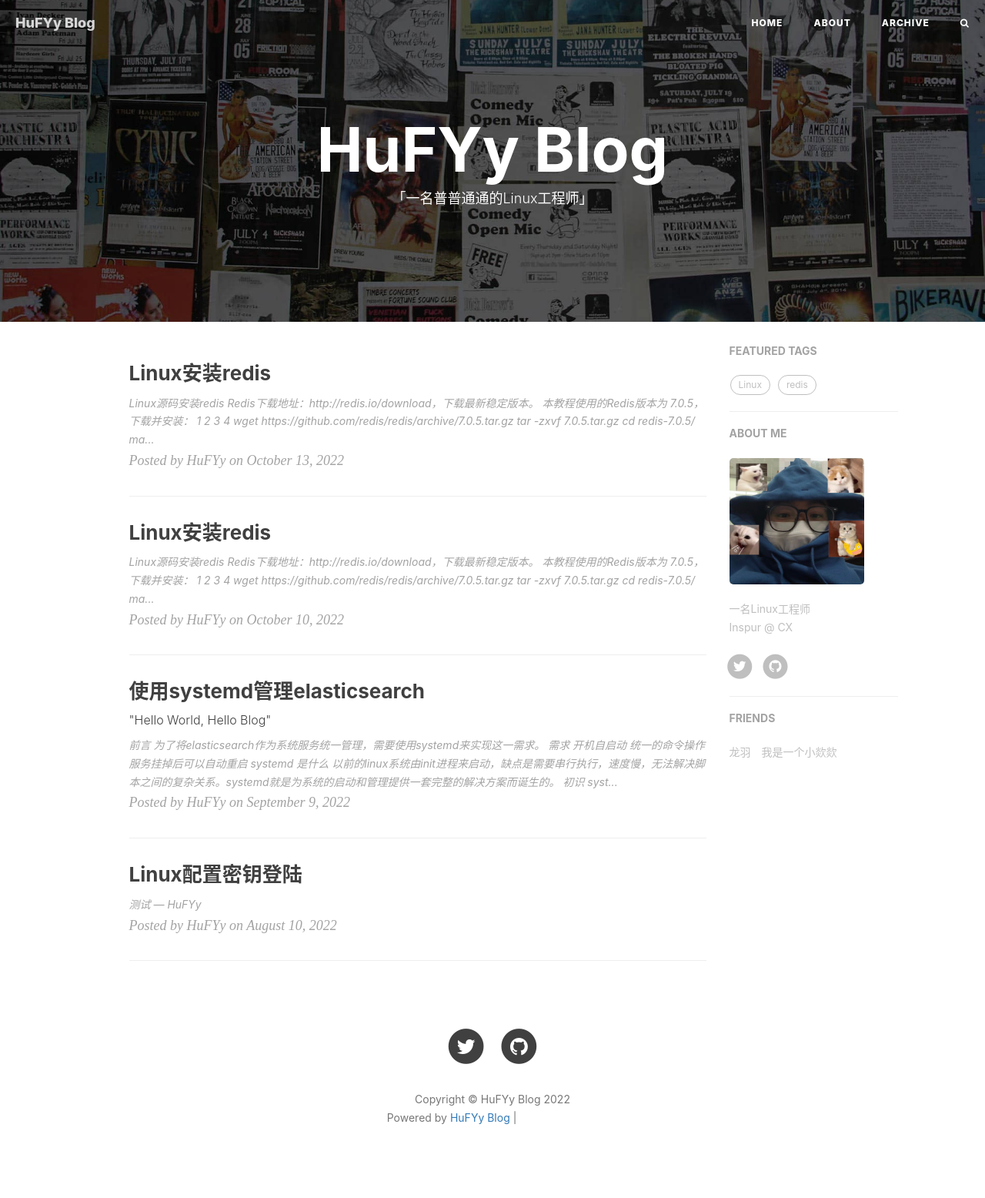
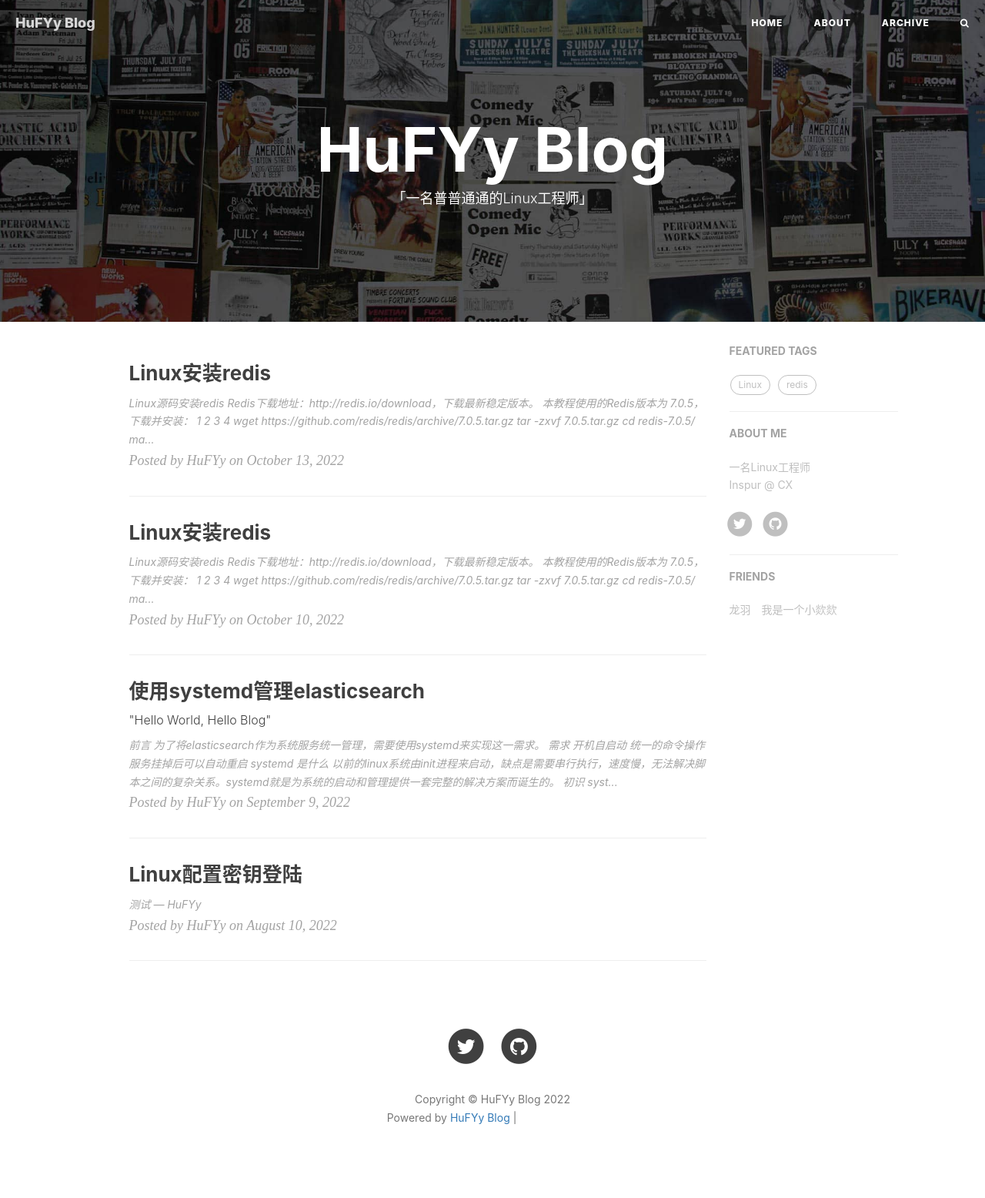
Before and after one commit to hufyy/hufyy.github.io, a Jekyll site: the page built from index.html, in a window 1280 px wide. Shown: the whole page at 77% size. Built offline with Jekyll 4.4.1, drawn with Linux system fonts in a browser that asks for light colours; nearby versions of some CDN libraries; the list of posts is cut into pages by our own code; comment, search, counter and statistics services are not loaded; grey boxes are pictures that could not be loaded.

Commit message:
change pic

```diff
--- a/_config.yml
+++ b/_config.yml
@@ -75,7 +75,7 @@ sidebar: true # whether or not using Sidebar.
 sidebar-about-description: "一名Linux工程师 <br> Inspur @ CX"
 #sidebar-avatar: https://github.com/Huxpro.png # use absolute URL, seeing it's used in both `/` and `/about/`
 #sidebar-avatar: https://github.com/hufyy/hufyy.github.io/blob/master/img/hfy.png?raw=true  # use absolute URL, seeing it's used in both `/` and `/about/`
-sidebar-avatar: img/hfy.png  # use absolute URL, seeing it's used in both `/` and `/about/`
+#sidebar-avatar: img/hfy.png  # use absolute URL, seeing it's used in both `/` and `/about/`
 
 # Featured Tags
 featured-tags: true # whether or not using Feature-Tags
```
